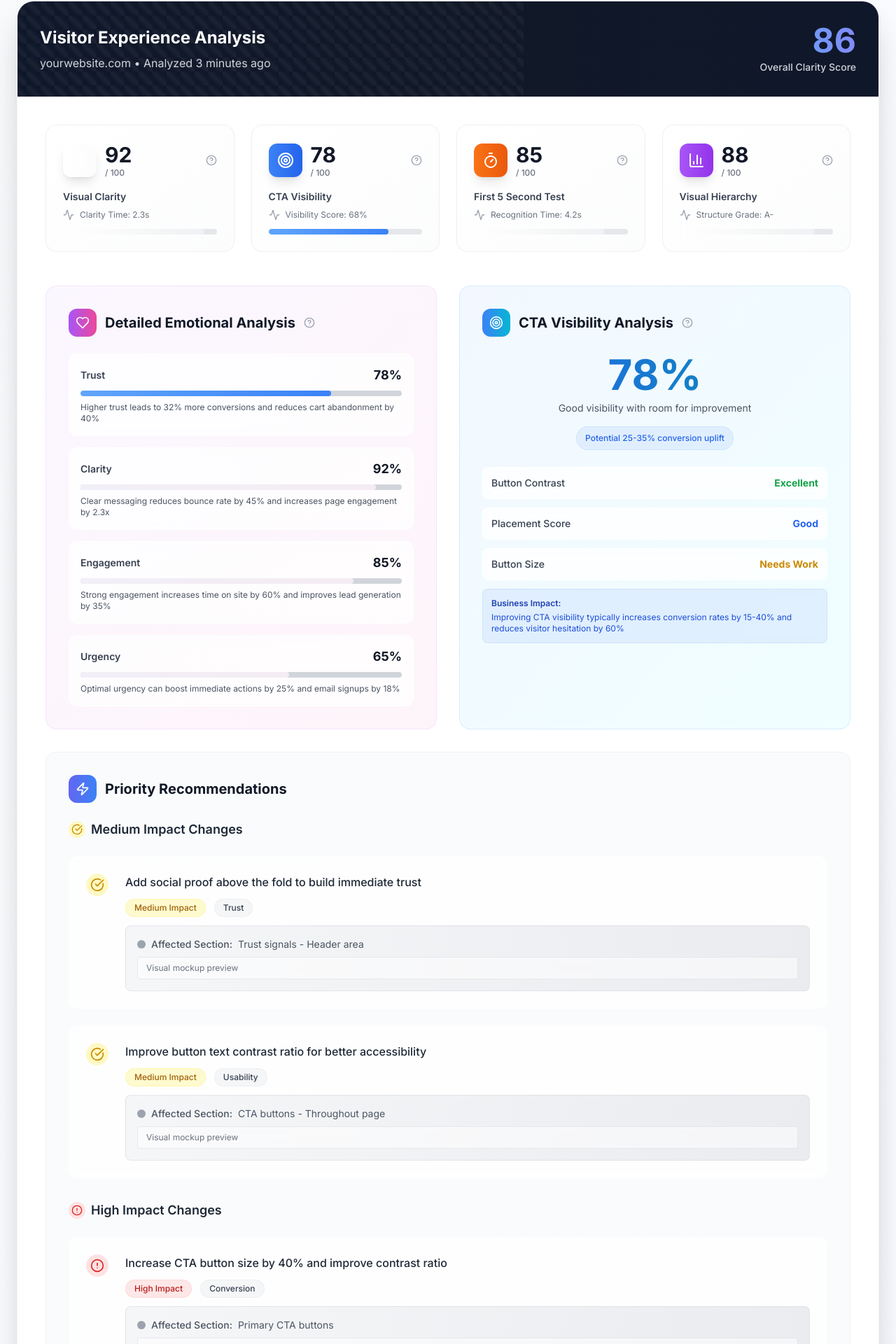
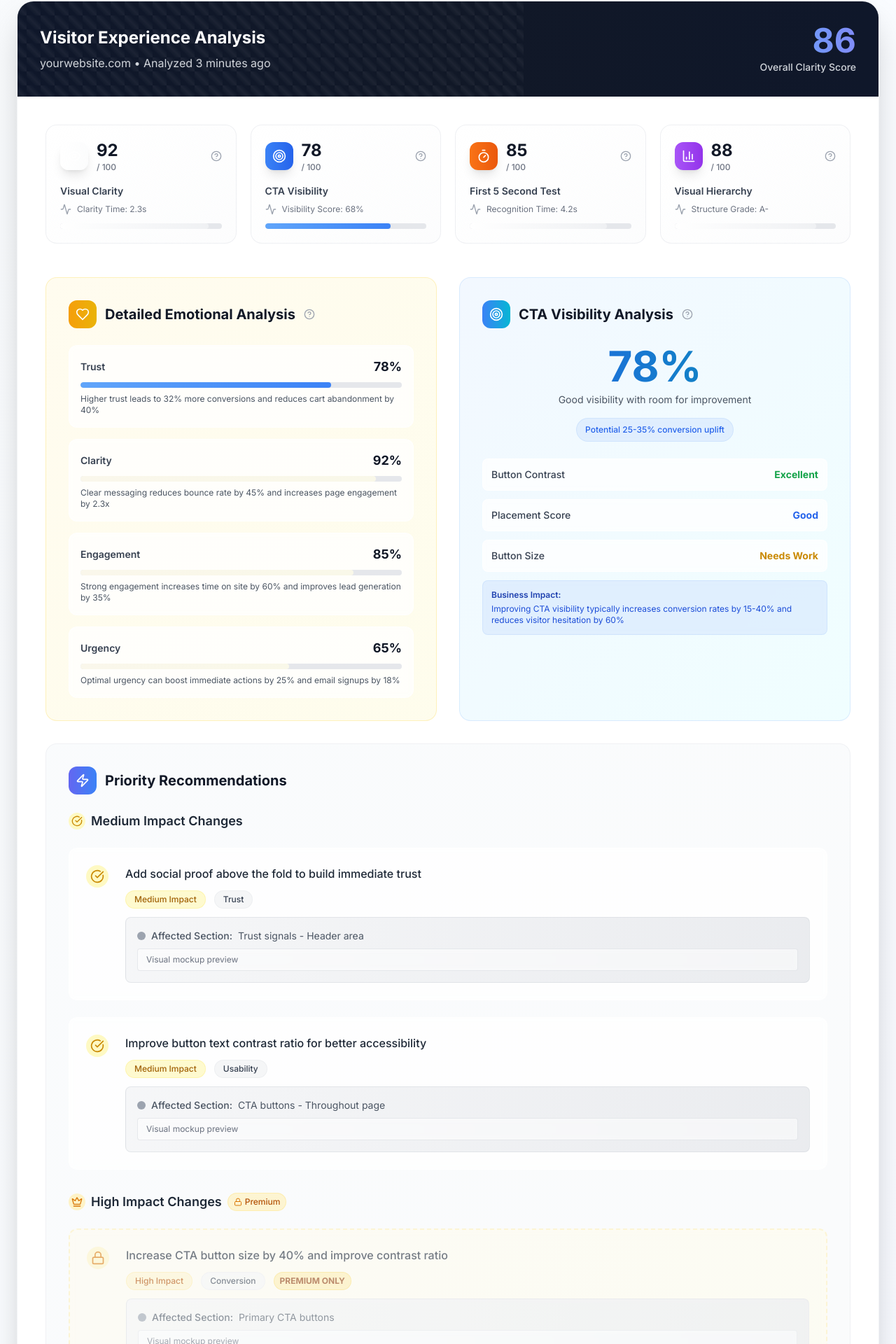
Before and after one commit to kluivstar/Insightoro-FE, a React (Vite) app: page / in a window 1280 px wide. Shown: the part 4746-6666 px from the top of the page at 70% size. Built offline with nearby package versions, Linux system fonts and the light colour scheme.

Commit message:
Refine report and premium features
Mark high-impact recommendations as premium, fix progress bar visibility, refine signature analysis div size, and adjust the Detailed Emotional Analysis div color.

```diff
--- a/src/components/DemoSection.tsx
+++ b/src/components/DemoSection.tsx
@@ -138,16 +138,16 @@ const DemoSection = () => {
 
               {/* Content */}
               <div className="p-10">
-                {/* Core Metrics */}
-                <div className="grid md:grid-cols-2 lg:grid-cols-4 gap-6 mb-12">
+                {/* Core Metrics - Refined size */}
+                <div className="grid md:grid-cols-2 lg:grid-cols-4 gap-5 mb-12">
                   {insights.map((insight, index) => (
-                    <div key={index} className="bg-gradient-to-br from-white to-gray-50/50 p-6 rounded-2xl border border-gray-200/60 group hover:shadow-xl transition-all duration-300 hover:-translate-y-1 backdrop-blur-sm">
+                    <div key={index} className="bg-gradient-to-br from-white to-gray-50/50 p-5 rounded-2xl border border-gray-200/60 group hover:shadow-xl transition-all duration-300 hover:-translate-y-1 backdrop-blur-sm">
                       <div className="flex items-center gap-3 mb-4">
-                        <div className={`w-12 h-12 bg-gradient-to-r from-${insight.color}-500 to-${insight.color}-600 rounded-xl flex items-center justify-center shadow-lg`}>
-                          <insight.icon className="w-6 h-6 text-white" />
+                        <div className={`w-10 h-10 bg-gradient-to-r from-${insight.color}-500 to-${insight.color}-600 rounded-xl flex items-center justify-center shadow-lg`}>
+                          <insight.icon className="w-5 h-5 text-white" />
                         </div>
                         <div className="flex-1">
-                          <div className="text-3xl font-bold text-gray-900">{insight.score}</div>
+                          <div className="text-2xl font-bold text-gray-900">{insight.score}</div>
                           <div className="text-xs text-gray-500 font-medium">/ 100</div>
                         </div>
                         <Tooltip>
@@ -178,10 +178,10 @@ const DemoSection = () => {
 
                 {/* Detailed Emotional Impact Analysis & CTA Visibility Details Side by Side */}
                 <div className="grid md:grid-cols-2 gap-8 mb-8">
-                  {/* Detailed Emotional Impact Analysis */}
-                  <div className="bg-gradient-to-br from-purple-50/80 to-pink-50/80 backdrop-blur-sm p-8 rounded-2xl border border-purple-200/50">
+                  {/* Detailed Emotional Impact Analysis - Updated to amber/yellow theme */}
+                  <div className="bg-gradient-to-br from-amber-50/80 to-yellow-50/80 backdrop-blur-sm p-8 rounded-2xl border border-amber-200/50">
                     <div className="flex items-center gap-3 mb-6">
-                      <div className="w-10 h-10 bg-gradient-to-r from-purple-500 to-pink-500 rounded-xl flex items-center justify-center">
+                      <div className="w-10 h-10 bg-gradient-to-r from-amber-500 to-yellow-500 rounded-xl flex items-center justify-center">
                         <Heart className="w-5 h-5 text-white" />
                       </div>
                       <h4 className="text-xl font-bold text-gray-900">Detailed Emotional Analysis</h4>
@@ -204,7 +204,7 @@ const DemoSection = () => {
                             <span className="text-sm font-semibold text-gray-700">{emotion.emotion}</span>
                             <span className="text-lg font-bold text-gray-900">{emotion.level}%</span>
                           </div>
-                          <div className="h-2 bg-gray-300 rounded-full overflow-hidden mb-2">
+                          <div className="h-2 bg-gray-200 rounded-full overflow-hidden mb-2">
                             <div
                               className={`h-full bg-gradient-to-r from-${emotion.color}-400 to-${emotion.color}-500 rounded-full transition-all duration-1000`}
                               style={{ width: `${emotion.level}%` }}
@@ -311,27 +311,34 @@ const DemoSection = () => {
                     ))}
                   </div>
 
-                  {/* High Impact Recommendations */}
+                  {/* High Impact Recommendations - Now marked as Premium */}
                   <div className="space-y-6 mb-8">
                     <h5 className="text-lg font-semibold text-gray-800 flex items-center gap-2">
-                      <div className="w-6 h-6 bg-red-100 rounded-full flex items-center justify-center">
-                        <AlertCircle className="w-4 h-4 text-red-600" />
+                      <div className="w-6 h-6 bg-amber-100 rounded-full flex items-center justify-center">
+                        <Crown className="w-4 h-4 text-amber-600" />
                       </div>
                       High Impact Changes
+                      <div className="flex items-center gap-1 bg-amber-100/80 backdrop-blur-sm px-2 py-1 rounded-full border border-amber-200/50">
+                        <Lock className="w-3 h-3 text-amber-600" />
+                        <span className="text-xs font-medium text-amber-700">Premium</span>
+                      </div>
                     </h5>
                     {highImpactRecommendations.map((rec, index) => (
-                      <div key={index} className="flex items-start gap-6 p-6 bg-white/80 backdrop-blur-sm rounded-xl border border-white/80 shadow-sm">
-                        <div className="w-8 h-8 bg-red-100 rounded-full flex items-center justify-center">
-                          <AlertCircle className="w-5 h-5 text-red-600" />
+                      <div key={index} className="flex items-start gap-6 p-6 bg-gradient-to-r from-amber-50/80 to-yellow-50/80 backdrop-blur-sm rounded-xl border-2 border-amber-200/50 border-dashed opacity-60">
+                        <div className="w-8 h-8 bg-amber-100 rounded-full flex items-center justify-center">
+                          <Lock className="w-5 h-5 text-amber-600" />
                         </div>
                         <div className="flex-1">
                           <p className="text-gray-800 font-medium mb-3">{rec.text}</p>
                           <div className="flex items-center gap-3 mb-3">
-                            <span className="px-3 py-1 bg-red-100/80 backdrop-blur-sm text-red-700 rounded-full text-xs font-medium border border-red-200/50">
+                            <span className="px-3 py-1 bg-amber-100/80 backdrop-blur-sm text-amber-700 rounded-full text-xs font-medium border border-amber-200/50">
                               {rec.impact} Impact
                             </span>
                             <span className="px-3 py-1 bg-gray-100/80 backdrop-blur-sm text-gray-700 rounded-full text-xs font-medium border border-gray-200/50">
                               {rec.category}
+                            </span>
+                            <span className="px-2 py-1 bg-amber-200/60 backdrop-blur-sm text-amber-800 rounded-full text-xs font-bold border border-amber-300/50">
+                              PREMIUM ONLY
                             </span>
                           </div>
                           <div className="bg-gradient-to-r from-gray-100/80 to-gray-200/80 backdrop-blur-sm p-4 rounded-lg border border-gray-300/50">
```
